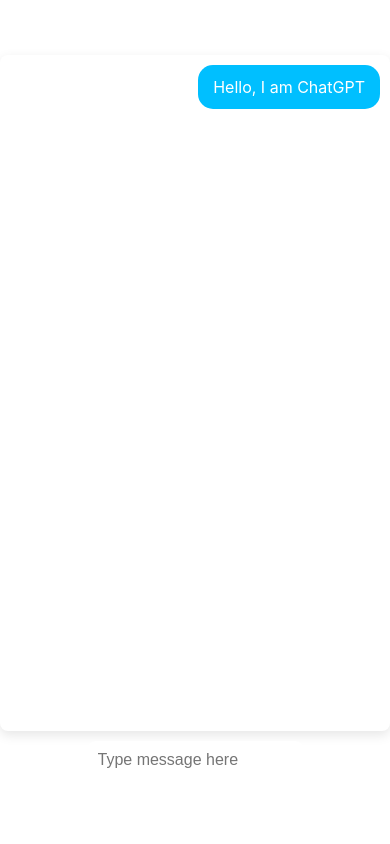
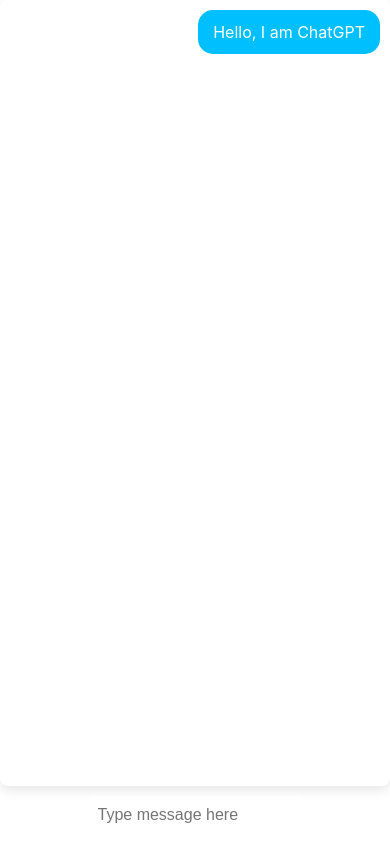
Before and after one commit to markprodehl/Chat-AI, a React (Vite) app: page / in a window 390 px wide. Built offline with nearby package versions, Linux system fonts and the light colour scheme; no server answers.

Commit message:
More mobile scrolling stuff

```diff
--- a/src/styles.css
+++ b/src/styles.css
@@ -84,6 +84,11 @@
 
   /* On mobile, make the chat container full screen */
 @media (max-width: 767px) {
+    body {
+        padding: 0;
+        margin: 0;
+    }
+
     .chat-ai {
         position: absolute;
         top: 50%;
@@ -103,7 +108,7 @@
         border-radius: 8px;
         width: 100vw;
         max-width: 700px;
-        height: 80%;
+        height: 100%;
         max-height: 800px;
       }
 
```
